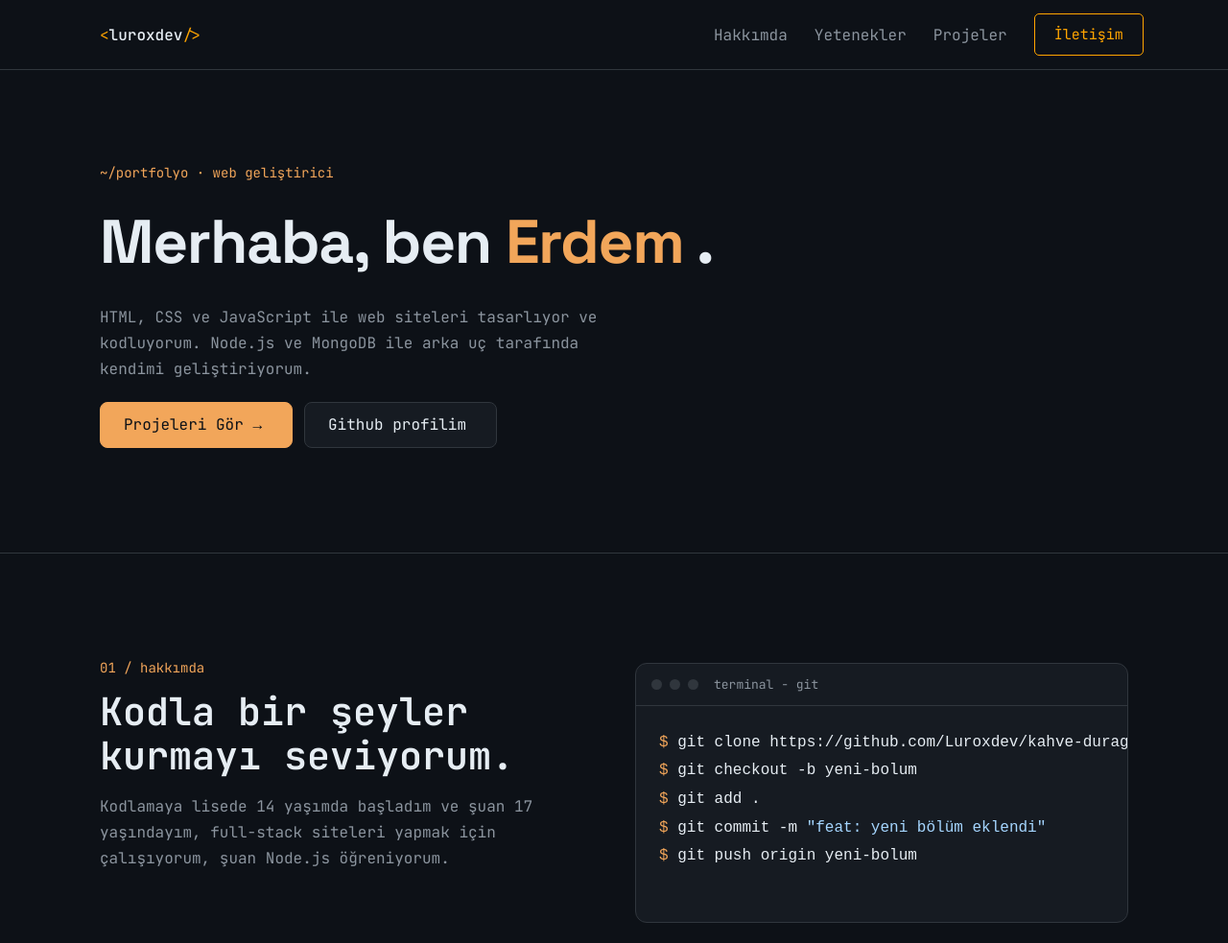
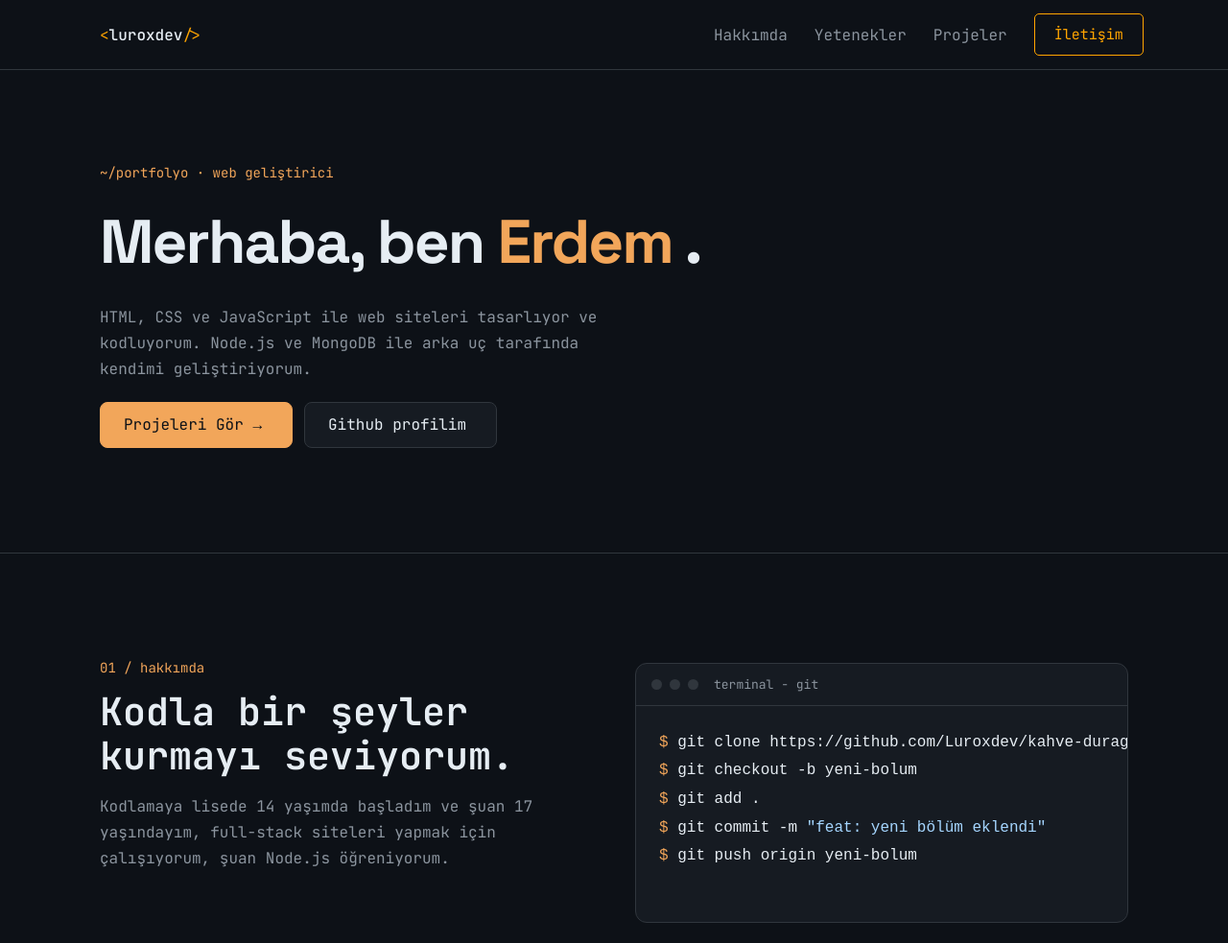
Before and after one commit to Luroxdev/portfolio, a plain HTML site: page index.html in a window 1280 px wide. Shown: the top 983 px of the page at 96% size. Drawn offline with Linux system fonts and the light colour scheme.

Commit message:
Güncellendi

```diff
--- a/style.css
+++ b/style.css
@@ -122,7 +122,7 @@ nav .iletisim {
 	color: #e6edf3;
 	margin: 0;
 	line-height: 1.08;
-	letter-spacing: -0.02em;
+	letter-spacing: -0.03em;
 }
 
 .portfolyo-column p {
```
